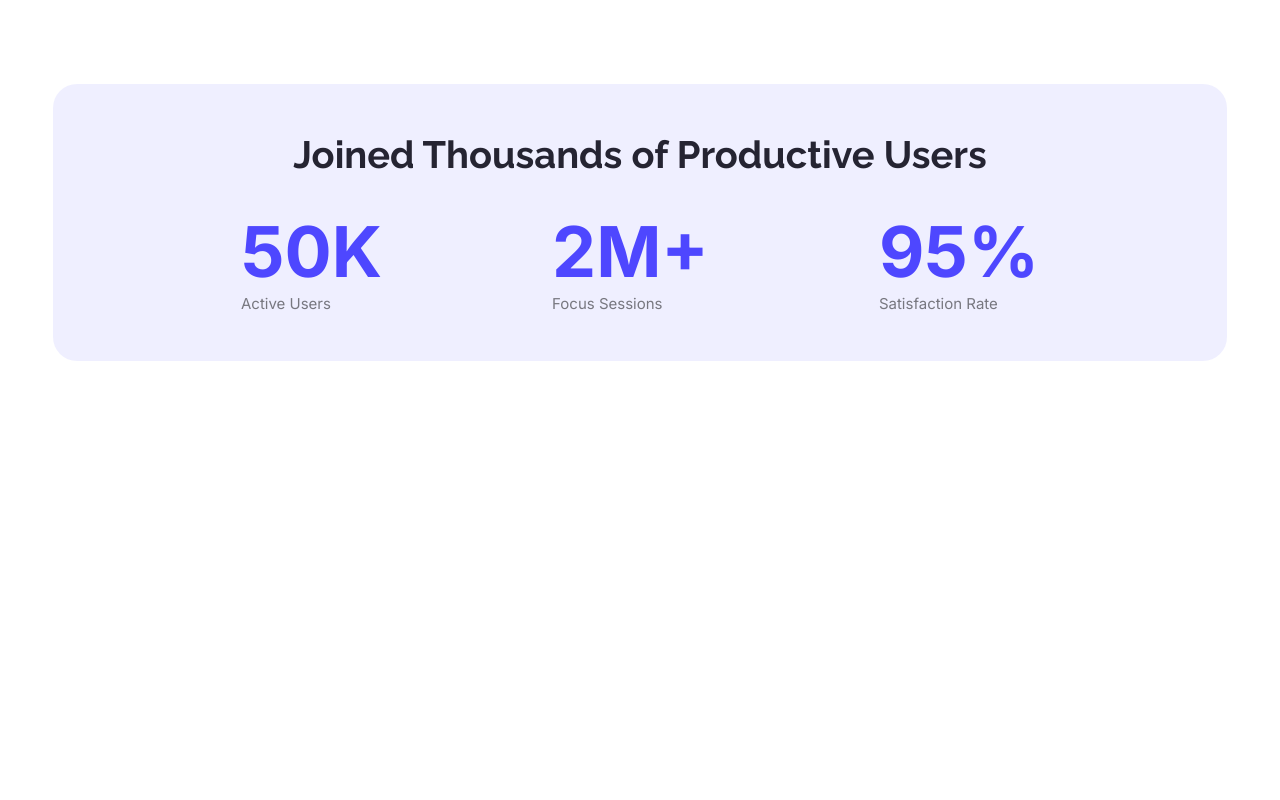
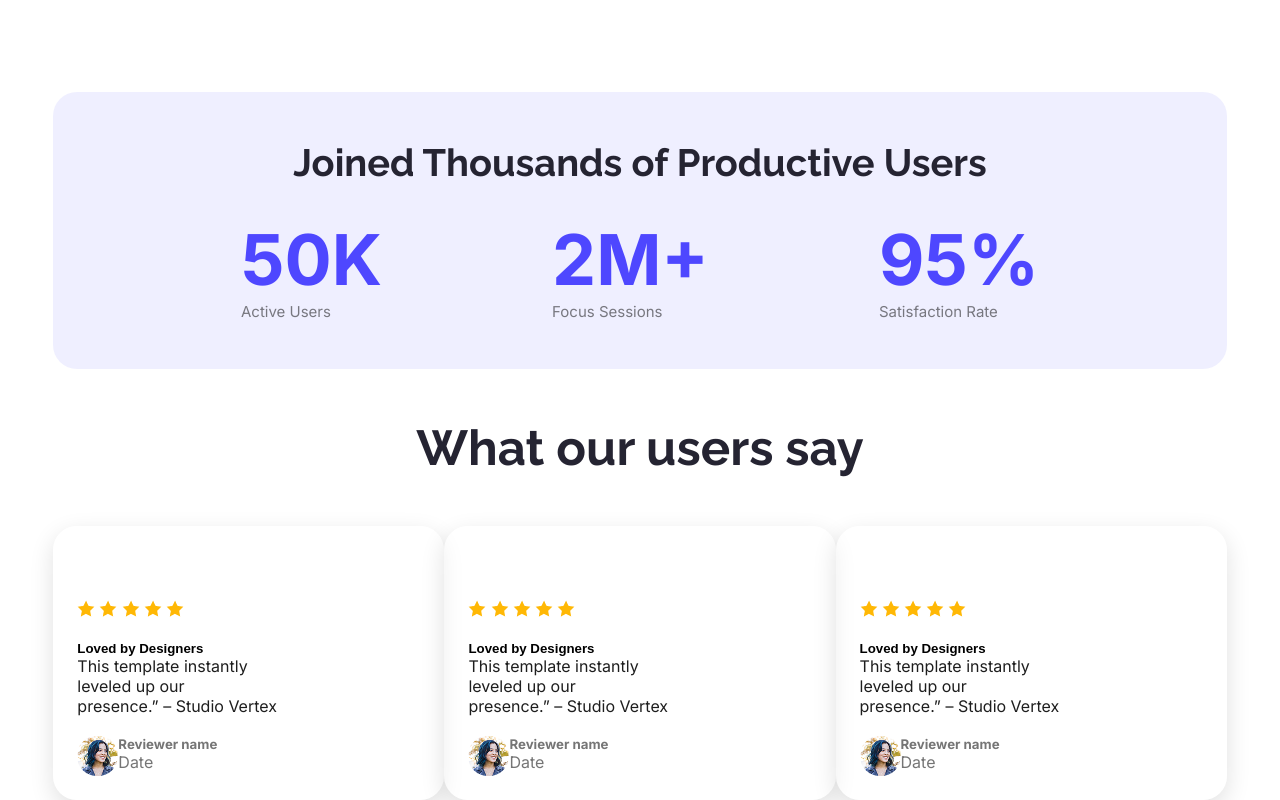
Before and after one commit to nazmul-islam1412/Landing-launchpad, a plain HTML site: page index.html in a window 1280 px wide. Shown: the part 1012-1812 px from the top of the page. Before the commit the page ends 1373 px from the top, so only its background shows below. Drawn offline with Linux system fonts and the light colour scheme.

Commit message:
added comment section

```diff
--- a/assignment-1.css
+++ b/assignment-1.css
@@ -83,7 +83,7 @@ header {
   max-width: 1280px;
   margin-left: auto;
   margin-right: auto;
-  margin-top: 7rem;
+  margin-top: 116px;
   gap: 3rem;
 }
 
@@ -128,9 +128,9 @@ header {
   margin-right: auto;
   background-color: #4d47ff16;
   border-radius: 24px;
-  margin-top: 7rem;
+  margin-top: 116px;
 }
-.users h3{
+.users h4{
   color: #252432;
   font-weight: bold;
   font-size: 38px;
@@ -174,3 +174,66 @@ header {
   color: #00000080;
   font-size: 15px;
 }
+
+/* Comment Section */
+
+.comment-head{
+  text-align: center;
+  font-weight: bold;
+  font-size: 42px;
+  color: #252432;
+  margin-top: 50px;
+  margin-bottom: 50px;
+}
+
+.main-comment{
+  display: flex;
+  justify-content: space-between;
+   width: 91.6667%;
+  max-width: 1280px;
+  margin-left: auto;
+  margin-right: auto;
+}
+
+ .comment {
+  display: flex;
+  flex-direction: column;
+  align-items: flex-start;
+  padding: 24px;
+  border-radius: 24px;
+  background-color: #ffffff74;
+  box-shadow: 0 8px 24px rgba(0, 0, 0, 0.12);
+  padding-right: 150px;
+}
+
+.comment-title{
+  margin-top: 20px;
+}
+
+.comment-title h5{
+  font-family: 'Avenir', sans-serif;
+}
+.comment-title p{
+  font-family: 'Avenir', 'Inter', 'Helvetica Neue', 'Segoe UI', 'Roboto', sans-serif;
+  color: #1E1E1E;
+
+}
+
+
+.comment-rating{
+  margin-top: 50px;
+}
+
+.comment-reviewer{
+  display: flex;
+  margin-top: 20px;
+}
+
+.comment-reviewer img{
+  border-radius: 9999px;
+}
+
+.reviewer-data{
+    font-family: 'Inter', 'Avenir', 'Helvetica Neue', 'Segoe UI', 'Roboto', sans-serif;
+  color: #757575;
+}
--- a/index.html
+++ b/index.html
@@ -42,7 +42,7 @@
 
         <section>
             <div class="users">
-                <h3>Joined Thousands of Productive Users</h3>
+                <h4>Joined Thousands of Productive Users</h4>
                 <div  class="users-rating">
                     <div class="active-user">
                         <h1>50K</h1>
@@ -60,6 +60,92 @@
             </div>
         </section>
 
+        <section>
+            <div>
+                <div class="comment-head">
+                <h3>What our users say</h3>
+            </div>
+
+           <div class="main-comment">
+            <div>
+            <div class="comment">
+             <div class="comment-rating">
+                <img src="Assets/icon-star.png">
+                <img src="Assets/icon-star.png">
+                <img src="Assets/icon-star.png">
+                <img src="Assets/icon-star.png">
+                <img src="Assets/icon-star.png">
+            </div>
+
+               <div class="comment-title">
+                 <h5>Loved by Designers</h5>
+                <p>This template instantly leveled up our<br>presence.” – Studio Vertex</p>
+               </div>
+
+            <div class="comment-reviewer">
+                <img src="Assets/avatar.png">
+                <div class="reviewer-data">
+                    <h5>Reviewer name</h5>
+                    <p>Date</p>
+            </div>
+           </div>
+           </div>
+            </div>
+
+           <div>
+            <div class="comment">
+             <div class="comment-rating">
+                <img src="Assets/icon-star.png">
+                <img src="Assets/icon-star.png">
+                <img src="Assets/icon-star.png">
+                <img src="Assets/icon-star.png">
+                <img src="Assets/icon-star.png">
+            </div>
+
+               <div class="comment-title">
+                 <h5>Loved by Designers</h5>
+                <p>This template instantly leveled up our<br>presence.” – Studio Vertex</p>
+               </div>
+
+            <div class="comment-reviewer">
+                <img src="Assets/avatar.png">
+                <div class="reviewer-data">
+                    <h5>Reviewer name</h5>
+                    <p>Date</p>
+            </div>
+        </div>
+            </div>
+           </div>
+
+           <div>
+            <div class="comment">
+             <div class="comment-rating">
+                <img src="Assets/icon-star.png">
+                <img src="Assets/icon-star.png">
+                <img src="Assets/icon-star.png">
+                <img src="Assets/icon-star.png">
+                <img src="Assets/icon-star.png">
+            </div>
+
+               <div class="comment-title">
+                 <h5>Loved by Designers</h5>
+                <p>This template instantly leveled up our<br>presence.” – Studio Vertex</p>
+               </div>
+
+            <div class="comment-reviewer">
+                <img src="Assets/avatar.png">
+                <div class="reviewer-data">
+                    <h5>Reviewer name</h5>
+                    <p>Date</p>
+            </div>
+           </div>
+           </div>
+            </div>
+           </div>
+
+
+        </section>
+
     </main>
 
     <footer>
```
